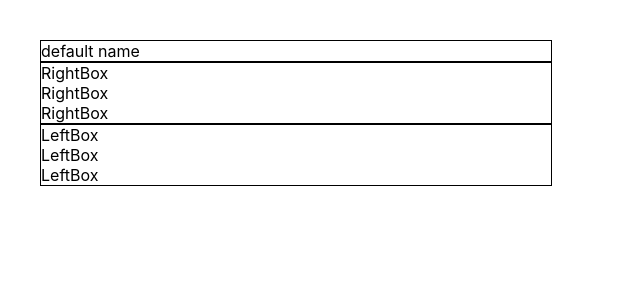
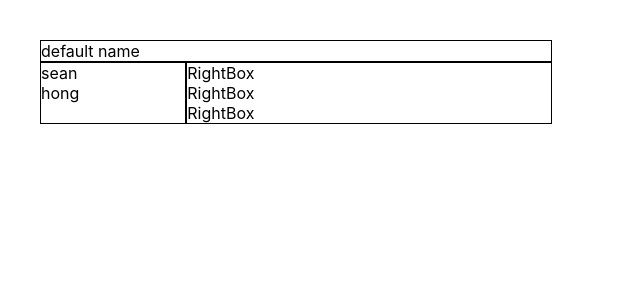
Before and after one commit to sean0923/sense-fe-test, a React (Create React App) app: page / in a window 1280 px wide. Shown: the top 300 px of the page, without its empty margins (0-640 px from the left). Built offline with nearby package versions, Linux system fonts and the light colour scheme.

Commit message:
Render Left box

```diff
--- a/src/App.js
+++ b/src/App.js
@@ -1,4 +1,4 @@
-import React, { Component } from 'react';
+import React, { useState } from 'react';
 import styled from 'styled-components';
 import './App.css';
 
@@ -17,16 +17,21 @@ const Wrapper = styled.div`
   width: 40%;
 `;
 
-class App extends Component {
-  render() {
-    return (
-      <Wrapper>
-        <UpBox />
+const SubBoxWrapper = styled.div`
+  display: grid;
+  grid-template-columns: 1fr 2.5fr;
+`;
+
+const App = () => {
+  return (
+    <Wrapper>
+      <UpBox />
+      <SubBoxWrapper>
+        <LeftBox />
         <RightBox />
-        <LeftBox />
-      </Wrapper>
-    );
-  }
-}
+      </SubBoxWrapper>
+    </Wrapper>
+  );
+};
 
 export default App;
--- a/src/components/LeftBox.js
+++ b/src/components/LeftBox.js
@@ -7,12 +7,23 @@ import styled from 'styled-components';
 // -----------------------------------------------------------------------------------------
 const Wrapper = styled.div`border: 1px solid black;`;
 
-const LeftBox = () => {
+const LeftBox = ({
+  users = [
+    {
+      id: 'id_1',
+      name: 'sean',
+    },
+    {
+      id: 'id_2',
+      name: 'hong',
+    },
+  ],
+}) => {
   return (
     <Wrapper>
-      <div>LeftBox</div>
-      <div>LeftBox</div>
-      <div>LeftBox</div>
+      {users.map(({ name, id }) => {
+        return <div key={id}>{name}</div>;
+      })}
     </Wrapper>
   );
 };
```
